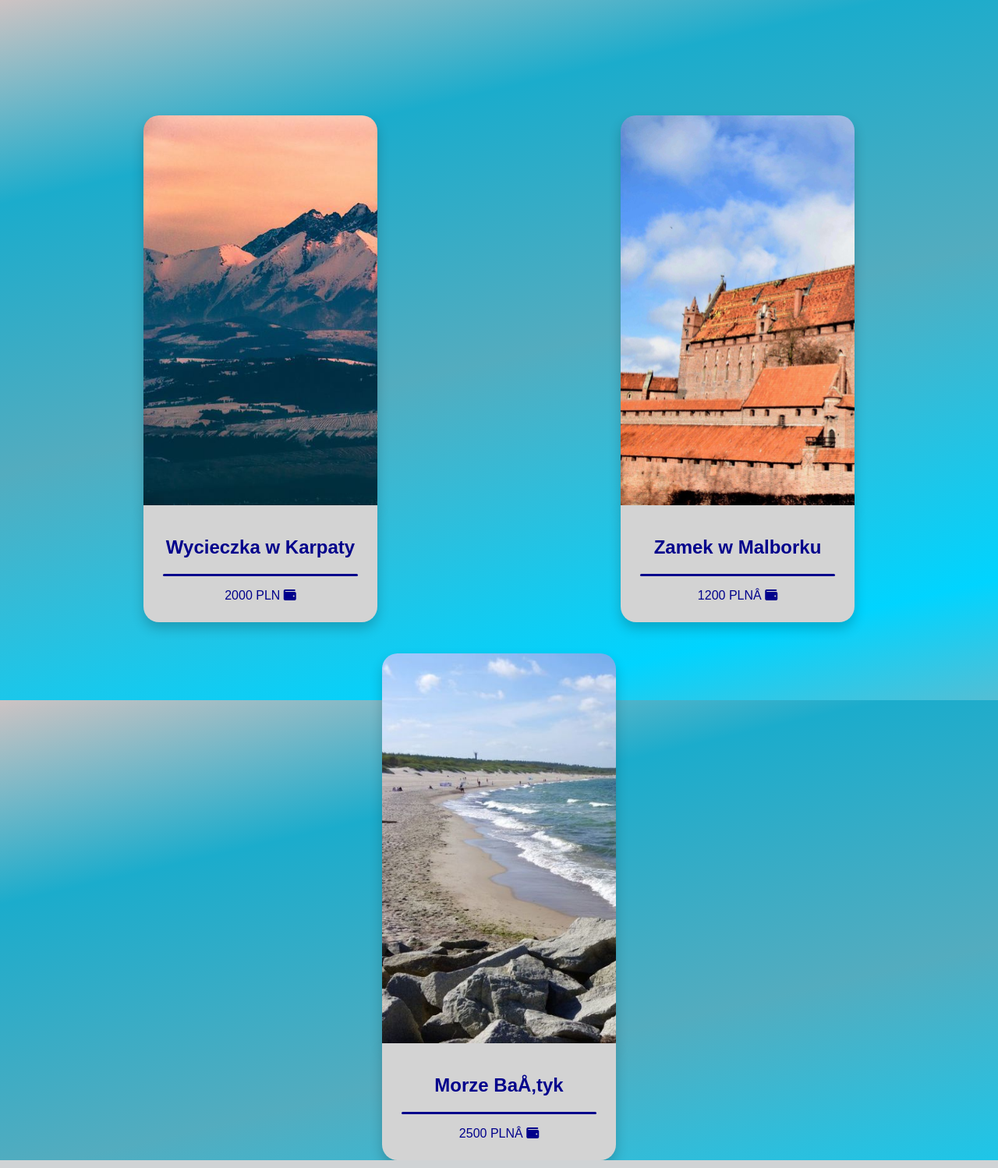
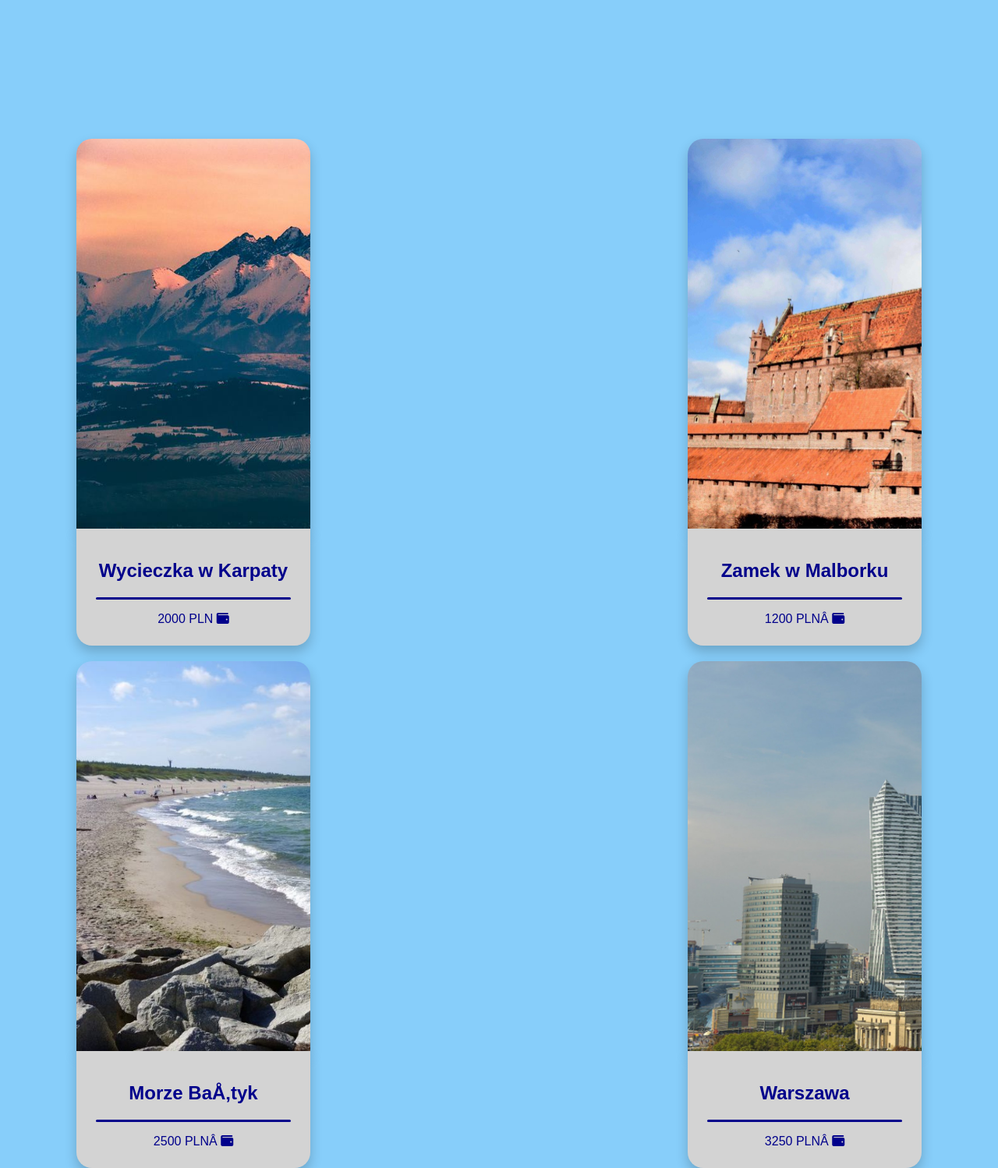
Before and after one commit to mwojtacha/CSS-Card, a PHP site: page / in a window 1280 px wide. Shown: the whole page at 78% size. Run offline with PHP 8.4, Linux system fonts and the light colour scheme; some libraries are stand-ins or nearby versions.

Commit message:
Dodanie 4 karty

```diff
--- a/index.html
+++ b/index.html
@@ -80,6 +80,32 @@
       </div>
     </div>
   </div>
+
+  <div class="calosc">
+    <div class="card4">
+      <div class="niebieskie">
+        <button class="przycisk" id="btnd">REZERWUJ</button>
+      </div>
+      <div class="card">
+        <div class="gorny">
+          <h2>Warszawa</h2>
+        <div class="linia"></div>
+        <p class="cena">3250 PLN <i class="fas fa-wallet"></i></p>
+        </div>
+        <div class="ukryty">
+          <div class="kwadraty">
+          <div class="kwadrat a"><b>INFO</b><i class="fas fa-info"></i></div>
+          <div class="kwadrat b"><b>KUP</b><i class="far fa-money-bill-alt"></i></div>
+          </div>
+          <div class="tekstowy">
+            <p class="wiado">Wiadomości o Warszawie i innych atrakcjach, oraz o szczegółach wycieczki.</p>
+          </div>
+          <div class="biuro">BIURO LAHIM &nbsp <i class="fas fa-plane"></i></div>
+        </div>
+      </div>
+    </div>
+  </div>
+
     </div>
     <div class="poletxt" id="text"></div>
     <script src="script.js"></script>
--- a/script.js
+++ b/script.js
@@ -39,3 +39,17 @@ const rezerwacja3={
     },
 }
 rezerwacja3.init();
+
+const rezerwacja4={
+    text: document.getElementById("text"),
+    btn: document.getElementById("btnd"),
+
+    btn1:function(){
+        this.text.innerHTML="ZAREZERWOWANO POMYŚLNIE WYCIECZKĘ DO WARSZAWY";
+    },
+
+    init:function(){
+        this.btn.addEventListener('click',this.btn1.bind(rezerwacja4));
+    },
+}
+rezerwacja4.init();
--- a/style.css
+++ b/style.css
@@ -8,20 +8,20 @@
   font-family: 'Sofia', sans-serif;
 }
 body{
-  background: rgb(205,195,195);
-    background: linear-gradient(167deg, rgba(205,195,195,1) 0%, rgba(27,172,204,1) 22%, rgba(83,172,191,1) 51%, rgba(0,212,255,1) 87%, rgba(84,190,212,1) 100%);
+  background: lightskyblue;
 }
 .cont{
     display: flex;
     height: 100vh;
-    justify-content: space-around;
+    justify-content: space-between;
     align-items: flex-start;
     flex-direction: row;
     padding: 20px;
     flex-wrap: wrap;
 }
 .calosc{
-  margin: 120px;
+  margin: 70px;
+  margin-top: 150px;
   display: flex;
   height: 450px;
 }
@@ -48,6 +48,15 @@ body{
   height: 500px;
   width: 300px;
   background-image: url("morze.jpeg");
+  background-size: cover;
+  border-radius: 20px 20px 0px 0px;
+  box-shadow: 0 8px 16px 0 rgba(0,0,0,0.2);
+}
+.card4{
+  position: relative;
+  height: 500px;
+  width: 300px;
+  background-image: url("warszawa.jpg");
   background-size: cover;
   border-radius: 20px 20px 0px 0px;
   box-shadow: 0 8px 16px 0 rgba(0,0,0,0.2);
@@ -135,6 +144,7 @@ body{
   display: flex;
   justify-content: center;
   align-items: center;
+  transition: 1s;
 }
 .kwadrat.b{
   display: flex;
@@ -197,6 +207,8 @@ body{
 }
 .kwadrat:hover{
   background: rgb(156, 179, 179);
+  border: 3px black solid;
+  transition: 0.5s;
   cursor: pointer;
 }
 .biuro:hover{
```
Also changed, not shown: warszawa.jpg (added).
